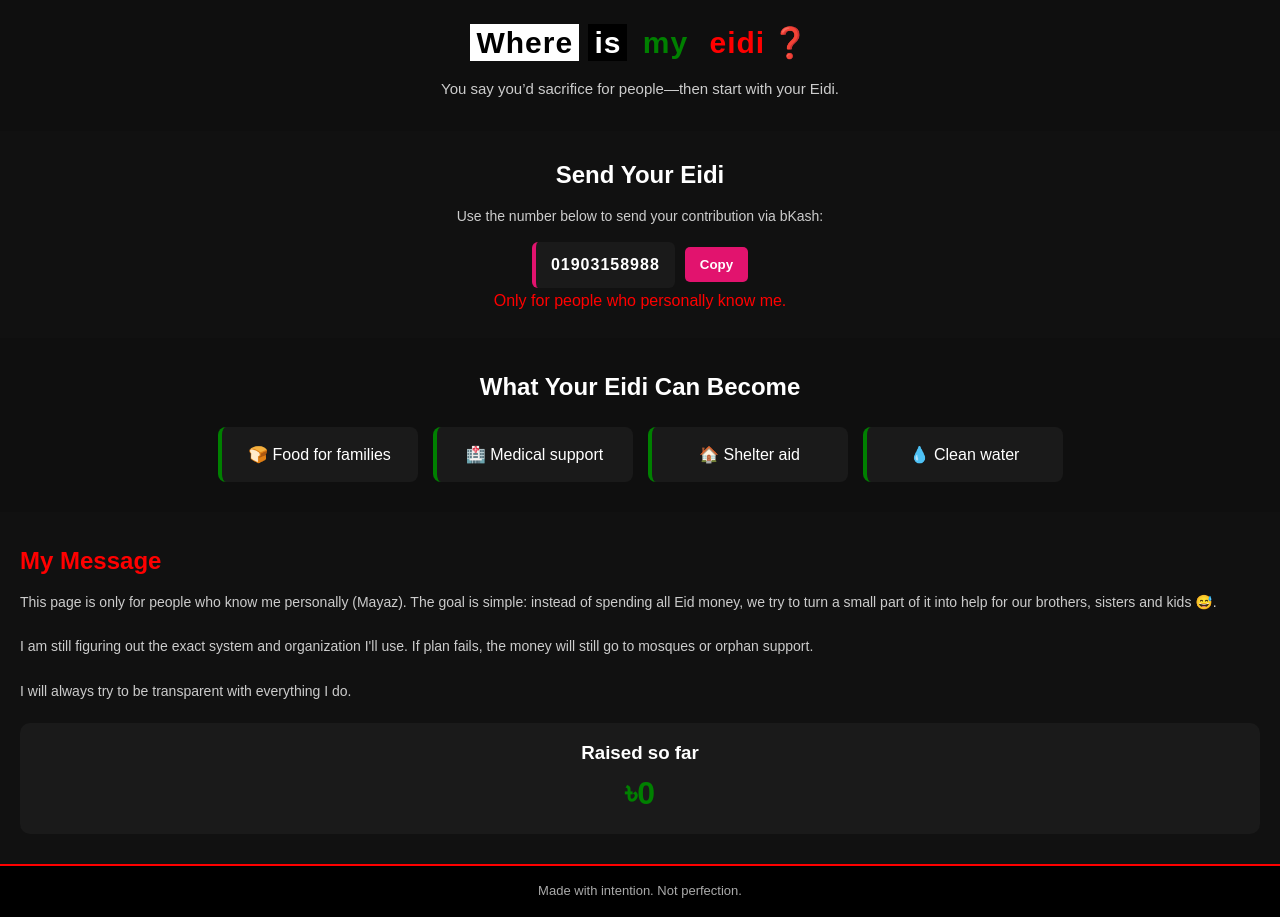
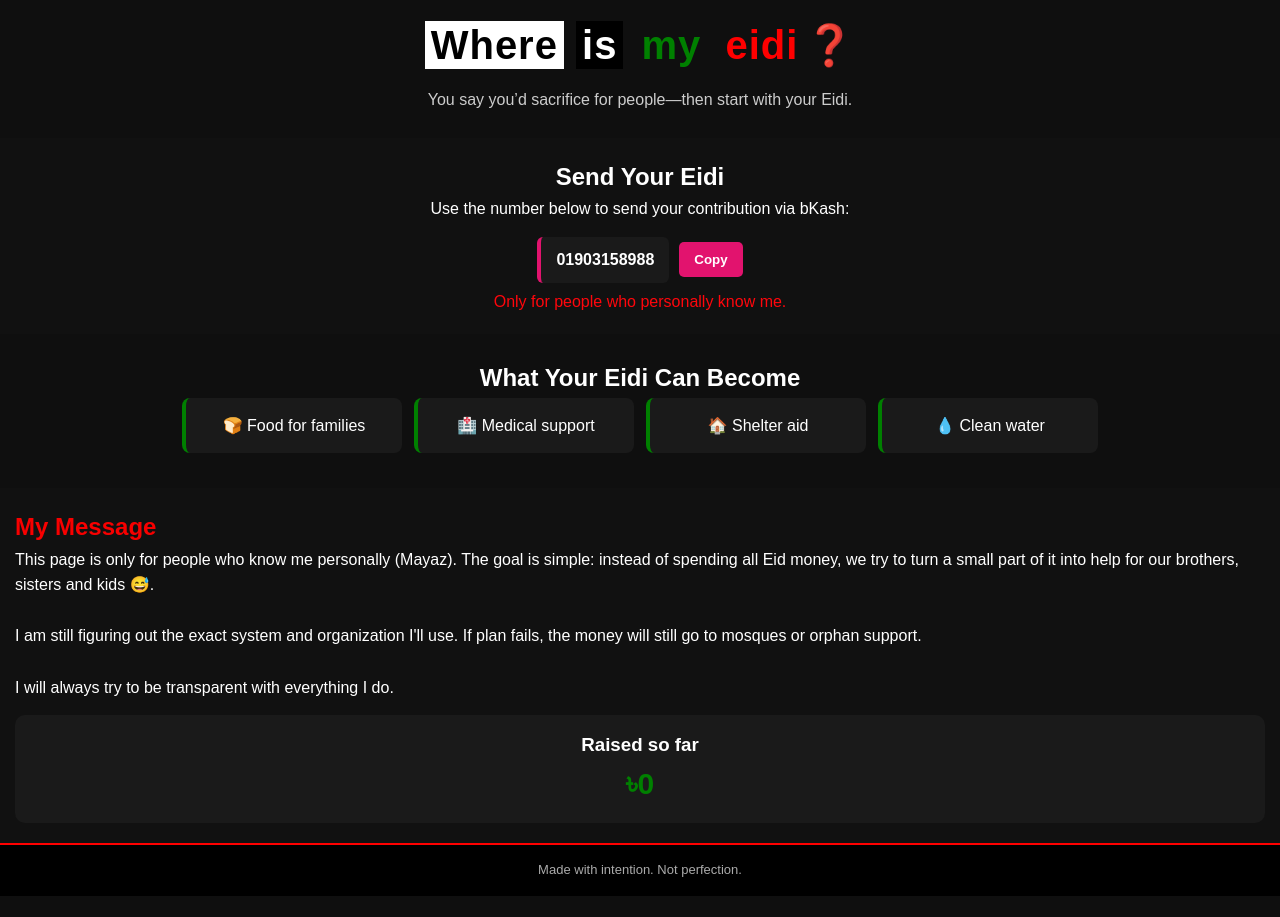
Before and after one commit to muntasir-hassan/freepalestine, a plain HTML site: page index.html in a window 1280 px wide. Shown: the part 941-1858 px from the top of the page. After the commit the page ends 1837 px from the top, so only its background shows below. Drawn offline with Linux system fonts and the light colour scheme.

Commit message:
Adding files

```diff
--- a/index.html
+++ b/index.html
@@ -1,17 +1,20 @@
-<!DOCTYPE html>
+<!doctype html>
 <html lang="en">
   <head>
     <meta charset="UTF-8" />
     <meta name="viewport" content="width=device-width, initial-scale=1.0" />
     <title>Free Palestine - Eid Project</title>
     <link rel="stylesheet" href="style.css" />
+    <link rel="icon" type="image/png" href="freepalestine.png" />
   </head>
 
   <body>
     <!-- ================= NAVBAR ================= -->
     <header>
       <nav class="navbar">
-        <div class="logo">Free Palestine</div>
+        <div class="logo">
+  <img src="freepalestine.png" alt="Free Palestine Logo" />
+</div>
 
         <ul class="nav-links">
           <li><a href="#hero">Home</a></li>
@@ -31,7 +34,7 @@
     <main>
       <section class="hero" id="hero">
         <img
-          src="/photorealistic-kid-refugee-camp.jpg"
+          src="/freepalestine\photorealistic-kid-refugee-camp.jpg"
           alt="Refugee child"
           class="mobile-img"
         />
@@ -103,15 +106,6 @@
 
     <!-- ================= SCRIPT ================= -->
     <script>
-      function toggleMenu() {
-        document.querySelector(".nav-links").classList.toggle("active");
-      }
-
-      function copyNumber() {
-        const number = document.getElementById("bkash-number").innerText;
-        navigator.clipboard.writeText(number);
-        alert("bKash number copied!");
-      }
       const menu = document.querySelector(".nav-links");
       const toggle = document.querySelector(".menu-toggle");
 
@@ -119,19 +113,26 @@
         menu.classList.toggle("active");
       }
 
-      // Auto close when clicking any link
+      // close menu on link click
       document.querySelectorAll(".nav-links a").forEach((link) => {
         link.addEventListener("click", () => {
           menu.classList.remove("active");
         });
       });
 
-      // Optional: close when clicking outside menu
+      // close when clicking outside
+
       document.addEventListener("click", (e) => {
         if (!menu.contains(e.target) && !toggle.contains(e.target)) {
           menu.classList.remove("active");
         }
       });
+
+      function copyNumber() {
+        const number = document.getElementById("bkash-number").innerText;
+        navigator.clipboard.writeText(number);
+        alert("bKash number copied!");
+      }
     </script>
   </body>
 </html>
--- a/style.css
+++ b/style.css
@@ -1,8 +1,6 @@
 /* =======================
    GLOBAL RESET
 ======================= */
-
-
 * {
   margin: 0;
   padding: 0;
@@ -14,10 +12,11 @@ body {
   background: #0f0f0f;
   color: white;
   line-height: 1.6;
+  overflow-x: hidden;
 }
 
 /* =======================
-   NAVBAR
+   NAVBAR (MOBILE FIRST)
 ======================= */
 .navbar {
   display: flex;
@@ -43,20 +42,19 @@ body {
   color: red;
 }
 
-/* mobile menu icon */
 .menu-toggle {
   font-size: 26px;
   cursor: pointer;
   color: black;
 }
 
-/* nav links (mobile dropdown) */
+/* NAV LINKS (MOBILE DROPDOWN) */
 .nav-links {
   list-style: none;
   position: absolute;
   top: 60px;
   right: 0;
-  width: 200px;
+  width: 220px;
   background: #111;
   display: none;
   flex-direction: column;
@@ -64,6 +62,11 @@ body {
   padding: 15px;
   gap: 15px;
   border-left: 2px solid red;
+  z-index: 999;
+}
+
+.nav-links.active {
+  display: flex;
 }
 
 .nav-links li a {
@@ -72,107 +75,78 @@ body {
   font-weight: 500;
 }
 
-.nav-links.active {
-  display: flex;
-}
-
 /* =======================
-   HERO SECTION
+   HERO
 ======================= */
 .hero {
   text-align: center;
-  padding: 20px;
+  padding: 15px;
 }
 
 .mobile-img {
   width: 100%;
   height: auto;
   border-bottom: 3px solid red;
+  display: block;
 }
 
 .hero p {
   margin-top: 10px;
-  font-size: 15px;
+  font-size: 14px;
   color: #ccc;
 }
 
-/* ===== FLAG COLORED TITLE ===== */
+/* FLAG TITLE */
 .hero-title {
-  font-size: 30px;
+  font-size: 26px;
   margin-top: 15px;
   text-align: center;
   letter-spacing: 1px;
+  word-break: break-word;
 }
 
-.black {
-  color: black;
-  background: white;
-  padding: 2px 6px;
-}
-
-.white {
-  color: white;
-  background: black;
-  padding: 2px 6px;
-}
-
-.green {
-  color: green;
-  padding: 2px 6px;
-}
-
-.red {
-  color: red;
-  padding: 2px 6px;
-}
+/* COLORS */
+.black { color: black; background: white; padding: 2px 6px; }
+.white { color: white; background: black; padding: 2px 6px; }
+.green { color: green; padding: 2px 6px; }
+.red { color: red; padding: 2px 6px; }
 
 /* =======================
-   CTA SECTION
+   CTA / BKASH STYLE SECTIONS
 ======================= */
-.cta {
-  text-align: center;
-  padding: 25px 20px;
+.cta,
+.bkash,
+.message {
+
+  padding: 20px 15px;
   background: #111;
   margin-top: 10px;
 }
-
-.cta h2 {
-  color: white;
-  margin-bottom: 10px;
+.message h2{
+  color: #f80000;
+}
+.bkash {
+  text-align: center;
+}
+.bkash-box{
+  margin-bottom: 6px;
 }
 
-.cta p {
-  color: #ccc;
-  font-size: 14px;
+.note{
+  color: #ff060c;
 }
-
-.donate-btn {
-  margin-top: 15px;
-  padding: 10px 20px;
-  border: none;
-  background: green;
-  color: white;
-  font-weight: bold;
-  cursor: pointer;
-  border-radius: 5px;
-}
-
 /* =======================
-   IMPACT SECTION
+   IMPACT
 ======================= */
 .impact {
-  padding: 30px 20px;
+  padding: 25px 15px;
   text-align: center;
-}
-
-.impact h2 {
-  margin-bottom: 20px;
 }
 
 .cards {
   display: flex;
   flex-direction: column;
-  gap: 15px;
+  gap: 12px;
 }
 
 .card {
@@ -183,28 +157,10 @@ body {
 }
 
 /* =======================
-   MESSAGE SECTION
-======================= */
-.message {
-  padding: 30px 20px;
-  background: #111;
-}
-
-.message h2 {
-  color: red;
-  margin-bottom: 10px;
-}
-
-.message p {
-  font-size: 14px;
-  color: #ccc;
-}
-
-/* =======================
    COUNTER
 ======================= */
 .counter {
-  margin-top: 20px;
+  margin-top: 15px;
   text-align: center;
   padding: 15px;
   background: #1a1a1a;
@@ -213,7 +169,37 @@ body {
 
 .counter h1 {
   color: green;
-  font-size: 32px;
+  font-size: 30px;
+}
+
+/* =======================
+   BKASH SECTION
+======================= */
+.bkash-box {
+  margin-top: 15px;
+  display: flex;
+  justify-content: center;
+  align-items: center;
+  gap: 10px;
+  flex-wrap: wrap;
+}
+
+.bkash-box span {
+  background: #1a1a1a;
+  padding: 10px 15px;
+  border-radius: 6px;
+  font-weight: bold;
+  border-left: 4px solid #e2136e;
+}
+
+.bkash-box button {
+  padding: 10px 15px;
+  border: none;
+  background: #e2136e;
+  color: white;
+  font-weight: bold;
+  cursor: pointer;
+  border-radius: 5px;
 }
 
 /* =======================
@@ -229,18 +215,28 @@ footer {
 }
 
 /* =======================
-   RESPONSIVE (DESKTOP)
+   TABLET / DESKTOP
 ======================= */
 @media (min-width: 768px) {
+
+  .hero-title {
+    font-size: 40px;
+  }
+
+  .hero p {
+    font-size: 16px;
+  }
+
   .cards {
     flex-direction: row;
     justify-content: center;
   }
 
   .card {
-    width: 200px;
+    width: 220px;
   }
 
+  /* NAV DESKTOP */
   .nav-links {
     position: static;
     display: flex;
@@ -250,59 +246,29 @@ footer {
     border: none;
   }
 
+  .nav-links li a {
+    color: black;
+  }
+
   .menu-toggle {
     display: none;
   }
+}
 
-  .nav-links li a {
-    color: black;
+/* =======================
+   SMALL MOBILE FIX
+======================= */
+@media (max-width: 400px) {
+  .hero-title {
+    font-size: 22px;
+  }
+
+  .bkash-box {
+    flex-direction: column;
   }
 }
-
-.note {
-  color: red;
+.logo img {
+  height: 50px;
+  width: auto;
+  display: block;
 }
-
-.bkash {
-  text-align: center;
-  padding: 25px 20px;
-  background: #111;
-  margin-top: 10px;
-}
-
-.bkash h2 {
-  margin-bottom: 10px;
-}
-
-.note1 {
-  color: #ccc;
-  font-size: 14px;
-}
-
-.bkash-box {
-  margin-top: 15px;
-  display: flex;
-  justify-content: center;
-  align-items: center;
-  gap: 10px;
-}
-
-.bkash-box span {
-  background: #1a1a1a;
-  padding: 10px 15px;
-  border-radius: 6px;
-  font-weight: bold;
-  color: white;
-  letter-spacing: 1px;
-  border-left: 4px solid #e2136e; /* bKash pink */
-}
-
-.bkash-box button {
-  padding: 10px 15px;
-  border: none;
-  background: #e2136e;
-  color: white;
-  font-weight: bold;
-  cursor: pointer;
-  border-radius: 5px;
-}
```
Also changed, not shown: freepalestine.png (added).
